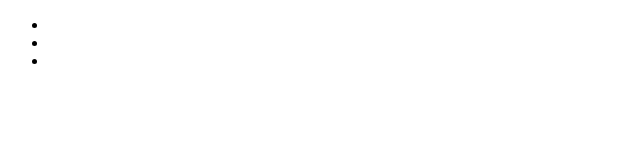
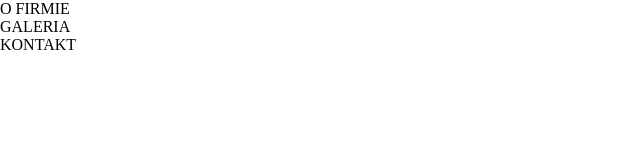
Before and after one commit to lukaszwachowiak/Sit-on-a-Chair, a plain HTML site: page index.html in a window 1280 px wide. Shown: the whole page, without its empty margins (0-640 px from the left). Drawn offline with Linux system fonts and the light colour scheme.

Commit message:
header/navigation

```diff
--- a/css/style.css
+++ b/css/style.css
@@ -0,0 +1,6 @@
+* {
+    margin: 0;
+    padding: 0;
+}
+
+/* header/navigation */
--- a/index.html
+++ b/index.html
@@ -11,9 +11,9 @@
     <nav>
         <div class="logo"></div>
         <ul class="navigation">
-            <li></li>
-            <li></li>
-            <li></li>
+            <li>O FIRMIE</li>
+            <li>GALERIA</li>
+            <li>KONTAKT</li>
         </ul>
     </nav>
 </header>
```
